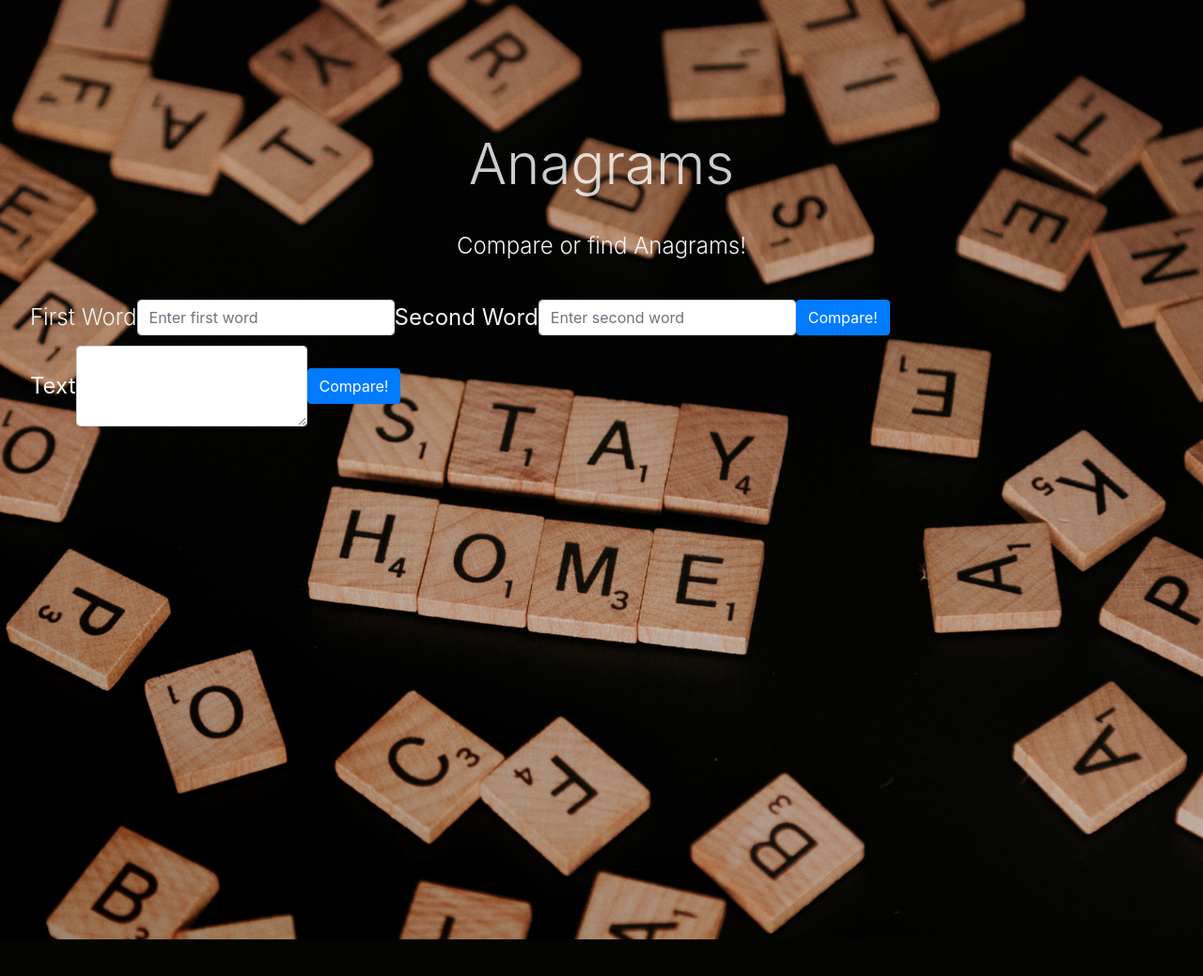
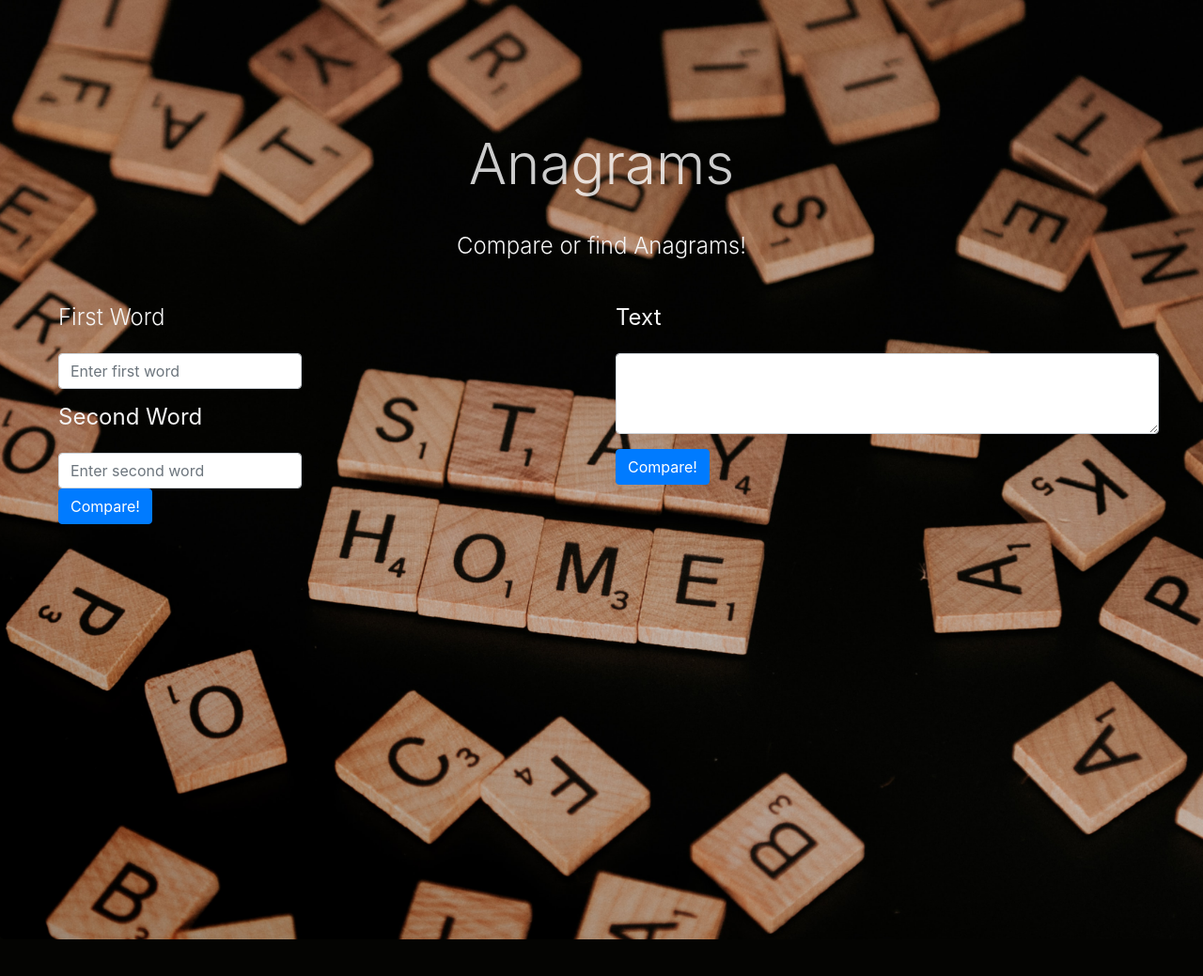
Before and after one commit to a-vargasmarte/anagrams, a Flask app: page / in a window 1280 px wide. Shown: the top 1039 px of the page at 94% size. Run offline with Flask 2, Linux system fonts and the light colour scheme; parts of the project's set-up code (start-up, migrations or seed data) failed here and were passed over; some libraries are stand-ins or nearby versions.

Commit message:
rearranged index template

```diff
--- a/templates/index.html
+++ b/templates/index.html
@@ -11,19 +11,20 @@
       integrity="sha384-Gn5384xqQ1aoWXA+058RXPxPg6fy4IWvTNh0E263XmFcJlSAwiGgFAW/dAiS6JXm"
       crossorigin="anonymous"
     />
-    <link rel="stylesheet" href="../static/css/style.css" />
+    <link
+      rel="stylesheet"
+      href="{{url_for('static', filename='css/style.css')}}"
+    />
   </head>
   <body>
     <div class="jumbotron paral paralsec">
       <h1 class="display-3">Anagrams</h1>
       <p class="lead">Compare or find Anagrams!</p>
-
-      <form
-        class="form-inline"
-        id="compare-form"
-        action="/api/anagrams/compare"
-        method="post"
-      >
+      <div class="col-md-12">
+        <div class="row">
+          <div class="col-md-6">
+            <div id="alert-div"></div>
+            <form class="form-group col-md-6" id="compare-form">
               <label class="display-3" for="firstWord">First Word</label>
               <input
                 type="text"
@@ -40,11 +41,15 @@
                 id="compare-second-word"
                 name="secondWord"
               />
-        <button type="submit" class="btn btn-primary">Compare!</button>
+              <button type="button" id="compare-btn" class="btn btn-primary">
+                Compare!
+              </button>
             </form>
+          </div>
 
+          <div class="col-md-6">
             <form
-        class="form-inline"
+              class="form-group"
               id="find-form"
               action="/api/anagrams/find"
               method="post"
@@ -62,7 +67,9 @@
               <button type="submit" class="btn btn-primary">Compare!</button>
             </form>
           </div>
-
+        </div>
+      </div>
+    </div>
     <script
       src="https://code.jquery.com/jquery-3.2.1.slim.min.js"
       integrity="sha384-KJ3o2DKtIkvYIK3UENzmM7KCkRr/rE9/Qpg6aAZGJwFDMVNA/GpGFF93hXpG5KkN"
@@ -78,6 +85,8 @@
       integrity="sha384-JZR6Spejh4U02d8jOt6vLEHfe/JQGiRRSQQxSfFWpi1MquVdAyjUar5+76PVCmYl"
       crossorigin="anonymous"
     ></script>
+    <script src="https://cdnjs.cloudflare.com/ajax/libs/gsap/1.20.2/TweenMax.min.js"></script>
+    <script src="https://unpkg.com/axios/dist/axios.min.js"></script>
     <script src="../static/js/index.js"></script>
   </body>
 </html>
```
Lines whose indentation alone changed are shown as unchanged.
